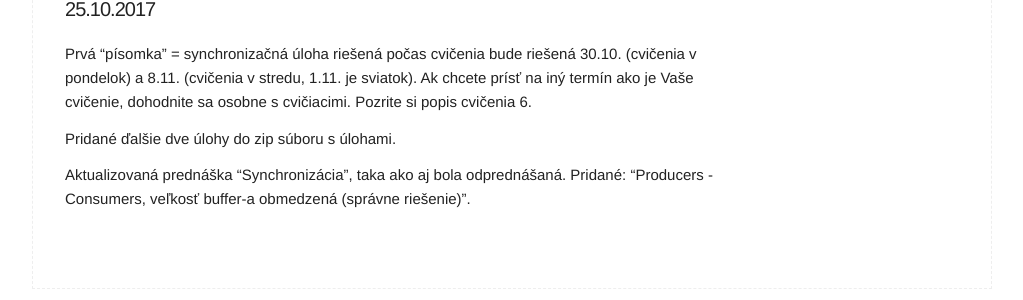
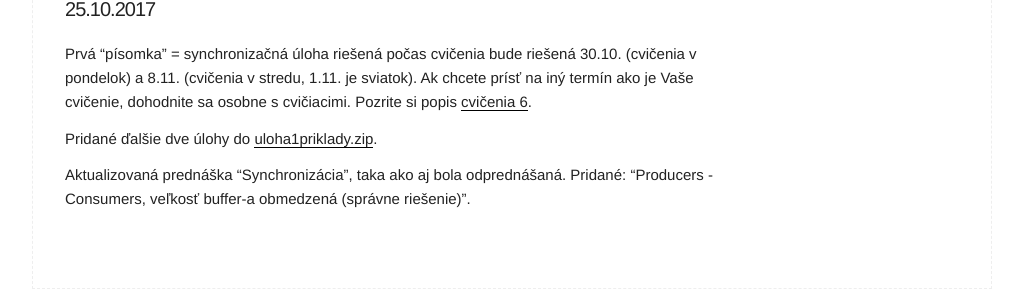
Before and after one commit to MichalCernansky/paralprg-fiit, a Jekyll site: the page built from index.md, in a window 1280 px wide. Shown: the part 391-691 px from the top of the page, without its empty margins (128-1151 px from the left). Built offline with Jekyll 4.4.1, drawn with Linux system fonts in a browser that asks for light colours.

Commit message:
News fix

```diff
--- a/index.md
+++ b/index.md
@@ -18,8 +18,8 @@ Tento týždeň sú prednáška a cvičenia už podľa rozvrhu: prednáška v st
 
 ### 25.10.2017
 
-Prvá "písomka" = synchronizačná úloha riešená počas cvičenia bude riešená 30.10. (cvičenia v pondelok) a 8.11. (cvičenia v stredu, 1.11. je sviatok). Ak chcete prísť na iný termín ako je Vaše cvičenie, dohodnite sa osobne s cvičiacimi. Pozrite si popis cvičenia 6.
+Prvá "písomka" = synchronizačná úloha riešená počas cvičenia bude riešená 30.10. (cvičenia v pondelok) a 8.11. (cvičenia v stredu, 1.11. je sviatok). Ak chcete prísť na iný termín ako je Vaše cvičenie, dohodnite sa osobne s cvičiacimi. Pozrite si popis [cvičenia 6](labs/lab_06.html).
 
-Pridané ďalšie dve úlohy do zip súboru s úlohami.
+Pridané ďalšie dve úlohy do [uloha1priklady.zip](labs/uloha1priklady.zip).
 
 Aktualizovaná prednáška "Synchronizácia", taka ako aj bola odprednášaná. Pridané: "Producers - Consumers, veľkosť buffer-a obmedzená (správne riešenie)".
```
